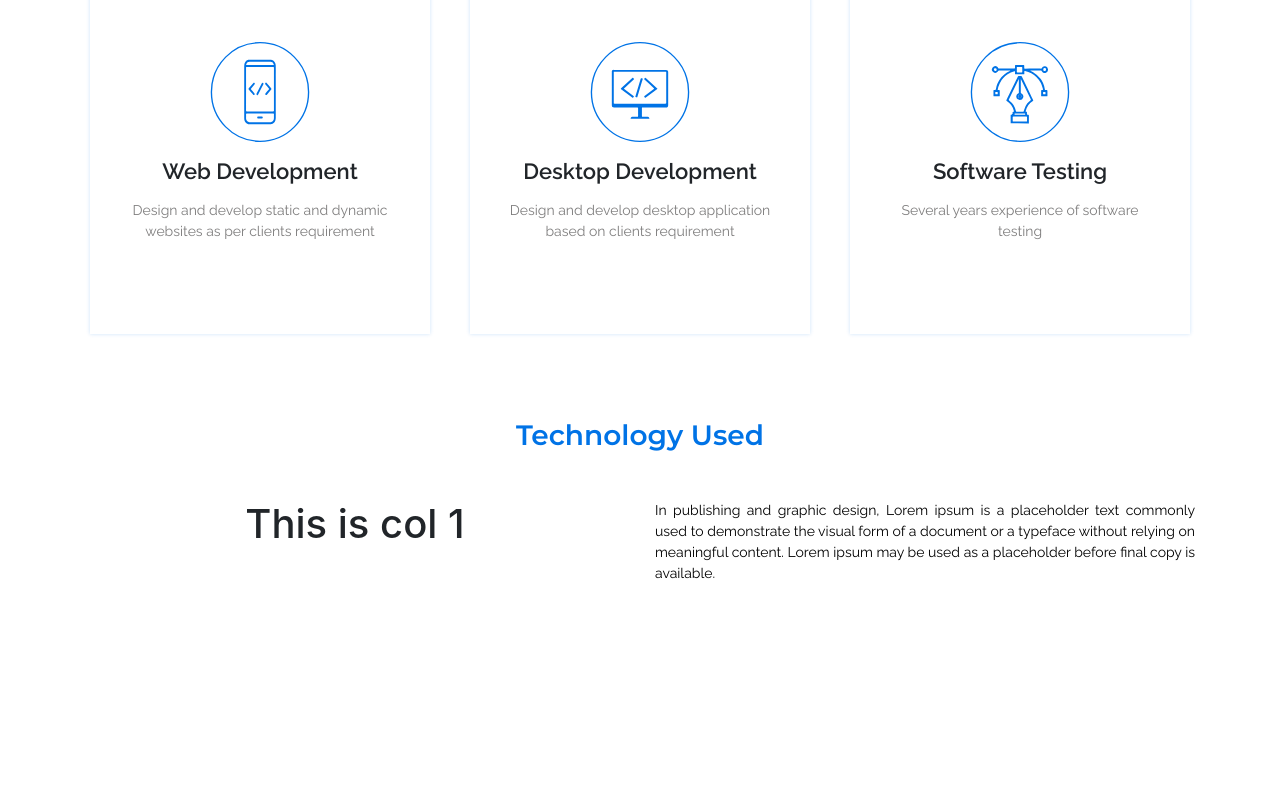
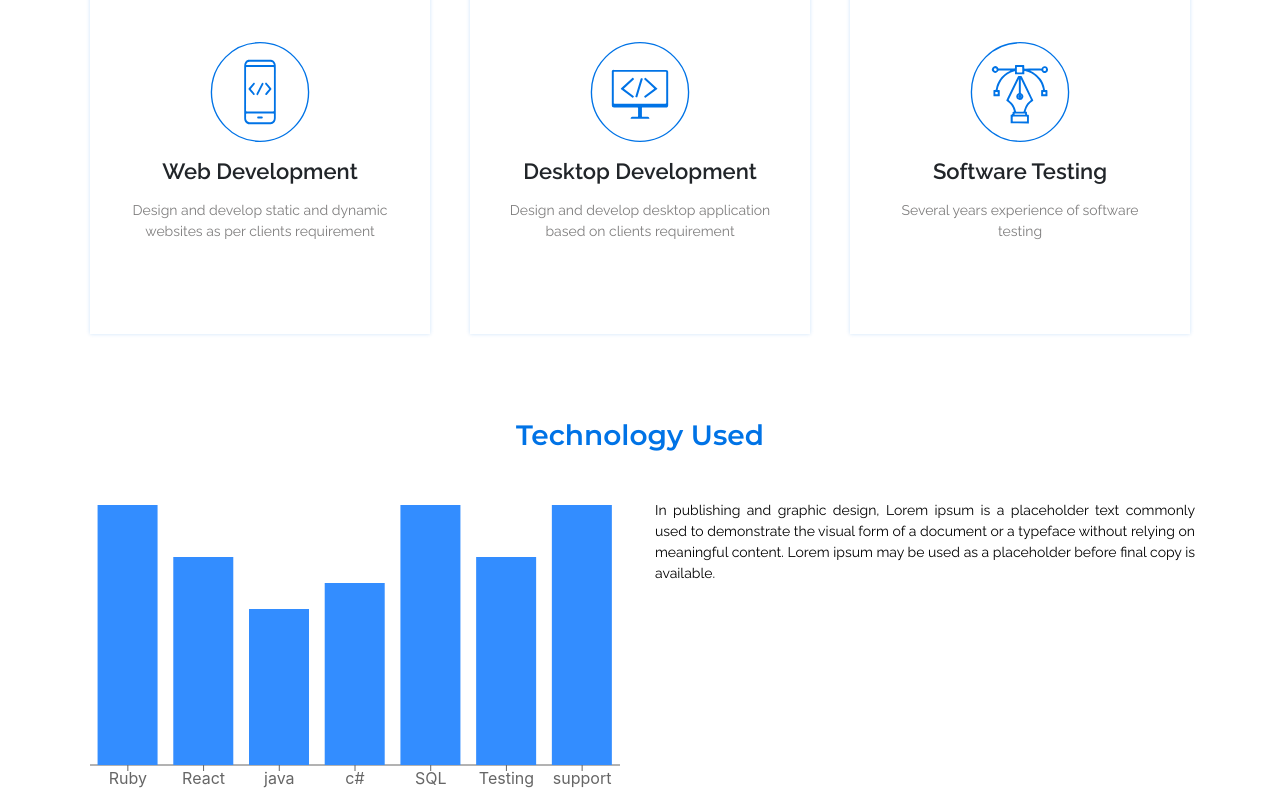
Before and after one commit to Masitbd/personal-website, a React (Create React App) app: page / in a window 1280 px wide. Shown: the part 685-1485 px from the top of the page. Before the commit the page ends 1285 px from the top, so only its background shows below. Built offline with nearby package versions, Linux system fonts and the light colour scheme.

Commit message:
Add barchart

```diff
--- a/package.json
+++ b/package.json
@@ -12,6 +12,7 @@
     "react-bootstrap": "^1.6.0",
     "react-dom": "^17.0.2",
     "react-scripts": "4.0.3",
+    "recharts": "^2.0.9",
     "web-vitals": "^1.0.1"
   },
   "scripts": {
--- a/src/components/Analysis/Analysis.js
+++ b/src/components/Analysis/Analysis.js
@@ -1,16 +1,38 @@
 import React, {Component, Fragment} from 'react';
 import {Col, Container, Row} from "react-bootstrap";
+import {Bar, BarChart, ResponsiveContainer, XAxis, Tooltip} from "recharts";
 
 class Analysis extends Component {
+    constructor() {
+        super();
+        this.state = {
+            data:[
+                {Technology: 'Ruby', project: 100},
+                {Technology: 'React', project: 80},
+                {Technology: 'java', project: 60},
+                {Technology: 'c#', project: 70},
+                {Technology: 'SQL', project: 100},
+                {Technology: 'Testing', project: 80},
+                {Technology: 'support', project: 100}
+            ]
+        }
+    }
     render() {
         return (
             <Fragment>
                 <Container className="text-center">
                     <h1 className="serviceNameTitles">Technology Used</h1>
                     <Row>
-                        <Col lg={6} md={12} sm={12}>
-                         <h1> This is col 1</h1>
-                        </Col>
+                        <Col style={{width:'100%', height:'300px'}} lg={6} md={12} sm={12}>
+                            <ResponsiveContainer>
+                                <BarChart width={100} height={300} data={this.state.data}>
+                                    <XAxis dataKey="Technology" />
+                                    <Tooltip />
+                                    <Bar dataKey="project" fill="#338DFF" />
+                                </BarChart>
+                            </ResponsiveContainer>
+
+                         </Col>
                         <Col lg={6} md={12} sm={12}>
                            <p className="text-justify des">In publishing and graphic design, Lorem ipsum is a placeholder text commonly used
                                to demonstrate the visual form of a document or a typeface without relying on meaningful
```
Also changed, not shown: 1 other file (tests, documents, lock files or other folders).
